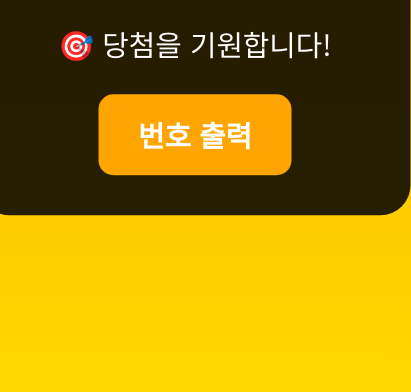
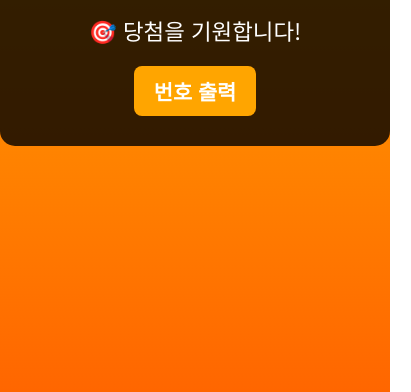
Before and after one commit to choboga/lotto, a plain HTML site: page index.html in a window 390 px wide. Shown: the part 452-844 px from the top of the page, 411 px wide, since content can reach past the window. Drawn offline with Linux system fonts and the light colour scheme.

Commit message:
Update style.css

```diff
--- a/style.css
+++ b/style.css
@@ -1,4 +1,4 @@
-/* ✅ 전체 페이지 기본 스타일 */
+/* ✅ 기본 스타일 */
 body {
     margin: 0;
     padding: 0;
@@ -9,88 +9,72 @@ body {
     justify-content: center;
     align-items: center;
     height: 100vh;
-    background: linear-gradient(to bottom, #FFA500, #FFD700);
+    background: linear-gradient(to bottom, #ffcc00, #ff6600); /* 단색 그라데이션 */
 }
 
-/* ✅ 컨테이너 크기 키우기 */
+/* ✅ UI 컨테이너 */
 .container {
-    background: rgba(0, 0, 0, 0.85);
-    padding: 50px; /* 기존보다 1.5배 확대 */
-    border-radius: 30px;
-    text-align: center;
-    width: 95%;
-    max-width: 900px;  /* 기존 700px → 900px */
-    margin: auto;
-    position: absolute;
-    top: 50%;
-    left: 50%;
-    transform: translate(-50%, -50%);
+    background: rgba(0, 0, 0, 0.8);
+    padding: 30px;
+    border-radius: 15px;
+    width: 450px;
 }
 
-/* ✅ 제목 크기 대폭 증가 */
+/* ✅ 제목 스타일 */
 .title {
-    font-size: 5em;  /* 기존 4em → 5em */
+    font-size: 2.8em; /* 기존 2.5em → 2.8em */
     font-weight: bold;
     color: red;
 }
 
-/* ✅ 부제목 크기 증가 */
+/* ✅ 부제목 스타일 */
 .subtitle {
-    font-size: 2em;  /* 기존 1.8em → 2em */
-    margin-bottom: 30px;
+    font-size: 1.4em; /* 기존 1.2em → 1.4em */
+    margin-bottom: 20px;
 }
 
-/* ✅ 버튼 크기 대폭 증가 */
+/* ✅ 버튼 스타일 */
 button {
     background-color: orange;
     color: white;
-    font-size: 2.2em;  /* 기존 1.8em → 2.2em */
-    padding: 25px 50px; /* 기존보다 1.5배 확대 */
+    font-size: 1.5em; /* 기존 1.2em → 1.5em */
+    padding: 12px 25px;
     border: none;
-    border-radius: 15px;
+    border-radius: 8px;
     cursor: pointer;
     font-weight: bold;
 }
 
-/* ✅ 번호 공 스타일 (크기 대폭 증가) */
+/* ✅ 번호 공 스타일 (크기 줄이고 간격 최소화) */
 .lotto-number {
     display: inline-block;
     background: white;
     color: black;
-    font-size: 2.5em;  /* 기존 2em → 2.5em */
+    font-size: 2.2em;  /* 기존 2.5em → 2.2em */
     font-weight: bold;
-    width: 90px;  /* 기존 70px → 90px */
-    height: 90px;
-    line-height: 90px;
+    width: 75px;  /* 기존 90px → 75px */
+    height: 75px;
+    line-height: 75px;
     border-radius: 50%;
-    margin: 20px;  /* 공 사이 간격 조정 */
+    margin: 10px;  /* 기존 20px → 10px (간격 축소) */
 }
 
-/* ✅ 모바일 대응 */
+/* ✅ 모바일 최적화 (공 크기 & 간격 조정) */
 @media (max-width: 768px) {
     .container {
         width: 90%;
-        max-width: 500px;  /* 기존 450px → 500px */
-        padding: 40px;
     }
 
-    .title {
-        font-size: 3.8em;  /* 기존 3em → 3.8em */
-    }
-
-    .subtitle {
-        font-size: 1.8em;
+    .lotto-number {
+        font-size: 1.8em;  /* 기존 2.2em → 1.8em */
+        width: 65px;  /* 기존 75px → 65px */
+        height: 65px;
+        line-height: 65px;
+        margin: 8px;  /* 기존 10px → 8px */
     }
 
     button {
-        font-size: 1.8em;
-        padding: 20px 40px;
-    }
-
-    .lotto-number {
-        font-size: 2.2em;
-        width: 75px;
-        height: 75px;
-        line-height: 75px;
+        font-size: 1.3em; /* 버튼도 살짝 줄이기 */
+        padding: 10px 20px;
     }
 }
```
